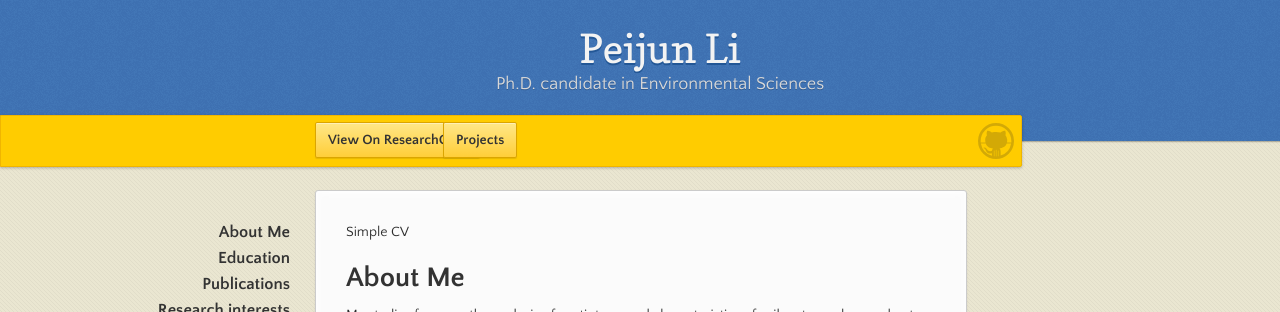
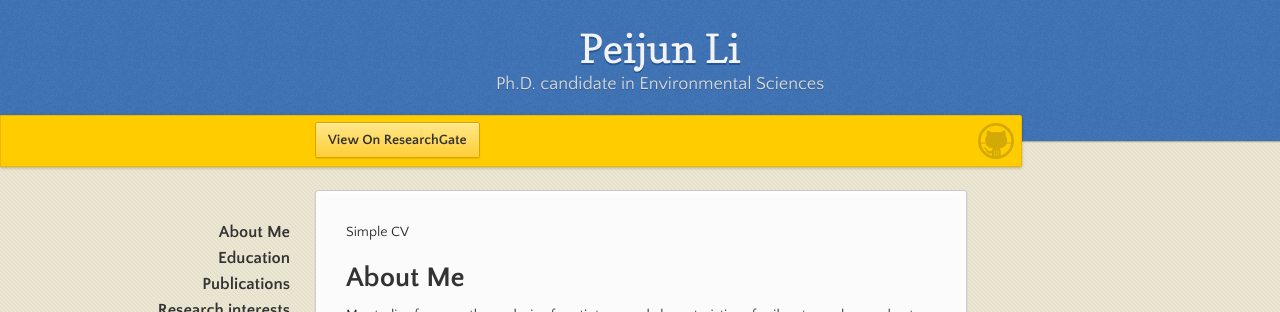
Before and after one commit to PercyLeeMaxWell/PercyLeeMaxWell.github.io, a Jekyll site: the page built from index.md, in a window 1280 px wide. Shown: the top 312 px of the page. Built offline with Jekyll 4.4.1, drawn with Linux system fonts in a browser that asks for light colours.

Commit message:
Update jekyll-theme-leap-day.scss

```diff
--- a/_sass/jekyll-theme-leap-day.scss
+++ b/_sass/jekyll-theme-leap-day.scss
@@ -246,7 +246,7 @@
 
   .fork2 {
     position:fixed;
-    left:60%;
+    float:left;
     margin-left:-325px;
     padding: 10px 12px;
     margin-top: 6px;
```
